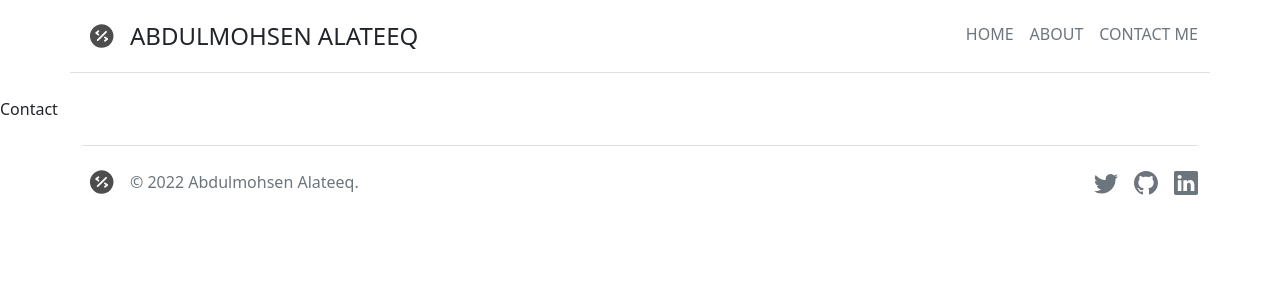
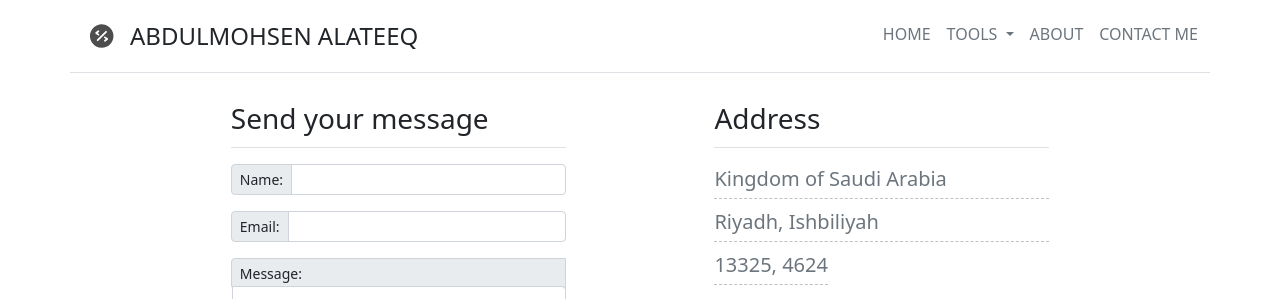
Before and after one commit to T-Python-OCT9/LAB_PERSONAL_WEBSITE, a Django app: page /contact/ in a window 1280 px wide. Shown: the top 299 px of the page. Run offline with Django 4.2, Linux system fonts and the light colour scheme; some libraries are stand-ins or nearby versions.

Commit message:
Finialize the contact view with google maps api.

```diff
--- a/MyWebSite/website/static/styles/css/styles.css
+++ b/MyWebSite/website/static/styles/css/styles.css
@@ -11,7 +11,7 @@
 }
 .video_caption {
   text-align: left;
-    top:0;
+  top: 0;
 }
 header {
   line-height: 36px;
--- a/MyWebSite/website/templates/website/base.html
+++ b/MyWebSite/website/templates/website/base.html
@@ -17,15 +17,31 @@
           <svg width="40" height="40" viewBox="0 0 2050 2050" data-name="Layer 3" id="Layer_3" xmlns="http://www.w3.org/2000/svg"><defs><style>.cls-1{fill:#4d4d4d;}.cls-2{fill:#fff;}</style></defs><title/><path class="cls-1" d="M1009.1,1629.4a602.6,602.6,0,1,1,235.2-47.5A601,601,0,0,1,1009.1,1629.4Z"/><path class="cls-2" d="M803.5,1283a45.1,45.1,0,0,1-31.8-76.9L1202,775.8a45,45,0,0,1,63.6,63.7L835.3,1269.8A44.8,44.8,0,0,1,803.5,1283Z"/><path class="cls-2" d="M842.8,1000a45,45,0,0,1-26.9-8.9L699,904a45.1,45.1,0,0,1,0-72.2l116.9-87.1a45,45,0,0,1,53.8,72.2l-68.5,51,68.5,51a45,45,0,0,1-26.9,81.1Z"/><path class="cls-2" d="M1175.4,1314.2a45,45,0,0,1-26.9-81.1l68.4-51-68.4-51a45,45,0,1,1,53.7-72.2l117,87.1a45.1,45.1,0,0,1,0,72.2l-117,87.1A44.9,44.9,0,0,1,1175.4,1314.2Z"/></svg>
           <span class="ms-2 fs-4 navbar_title">Abdulmohsen Alateeq</span>
         </a>
-
+        <button class="navbar-toggler" type="button" data-toggle="collapse" data-target="#navbarSupportedContent" aria-controls="navbarSupportedContent" aria-expanded="false" aria-label="Toggle navigation">
+          <span class="navbar-toggler-icon"></span>
+        </button>
         <ul class="nav nav-pills nav-bg-dark">
           <li class="nav-item"><a href="{% url 'website:home' %}" class="ms-3 link-secondary navbar_item" aria-current="page">Home</a></li>
+          <li class="nav-item dropdown">
+            <a class="ms-3 link-secondary navbar_item dropdown-toggle" href="#" id="navbarDropdown" role="button" data-toggle="dropdown" aria-haspopup="true" aria-expanded="false">
+              Tools
+            </a>
+            <div class="dropdown-menu" aria-labelledby="navbarDropdown">
+              <a class="dropdown-item" href="#">Action</a>
+              <a class="dropdown-item" href="#">Another action</a>
+              <div class="dropdown-divider"></div>
+              <a class="dropdown-item" href="#">Something else here</a>
+            </div>
+          </li>
+
           <li class="nav-item"><a href="{% url 'website:about' %}" class="ms-3 link-secondary navbar_item">About</a></li>
           <li class="nav-item"><a href="{% url 'website:contact' %}" class="ms-3 link-secondary navbar_item">Contact me</a></li>
         </ul>
       </header>
-    {% block content %}
-    {% endblock %}
+      <div class="container">
+        {% block content %}
+        {% endblock %}
+      </div>
     <div class="container">
         <footer class="d-flex flex-wrap justify-content-between align-items-center py-3 mt-4 mb-2 border-top">
           <div class="col-md-4 d-flex align-items-center">
--- a/MyWebSite/website/templates/website/contact.html
+++ b/MyWebSite/website/templates/website/contact.html
@@ -2,5 +2,53 @@
 {% load static %}
 {% block title %}Abdulmohsen Alateeq- Contact{% endblock %}
 {% block content %}
-    Contact
+<div class="d-flex justify-content-evenly">
+<div style="width: 30%;">
+    <div class="fs-3 mb-3 border-bottom pb-2">Send your message</div>
+    <form class="">
+    <div class="input-group input-group-sm mb-3">
+        <span class="input-group-text" id="inputGroup-sizing-sm">Name: </span>
+        <input type="text" class="form-control" aria-label="Sizing example input" aria-describedby="inputGroup-sizing-sm">
+    </div>
+    <div class="input-group input-group-sm mb-3">
+        <span class="input-group-text" id="inputGroup-sizing-sm">Email: </span>
+        <input type="text" class="form-control" aria-label="Sizing example input" aria-describedby="inputGroup-sizing-sm">
+    </div>
+    <div class="input-group input-group-sm">
+        <span class="input-group-text w-100" id="inputGroup-sizing-sm">Message: </span>
+        <input type="text" class="form-control w-100" style="height: 250px; margin-top: -3px; margin-left: 1px;" aria-label="Sizing example input" aria-describedby="inputGroup-sizing-sm">
+    </div>
+    <div class="input-group input-group-sm mb-3">
+        <button class="btn btn-outline-secondary w-100" type="button"  style="margin-top: -1px; margin-left: 1px;" id="inputGroupFileAddon04">Send Message</button>
+    </div>
+    </form>
+</div>
+<div style="width: 30%;">
+    <div class="fs-3 mb-3 border-bottom pb-2">Address</div>
+    <div class="fs-5 mb-2 pb-1 text-secondary" style="border-bottom: 1px dashed silver;">Kingdom of Saudi Arabia</div>
+    <div class="fs-5 mb-2 pb-1 text-secondary" style="border-bottom: 1px dashed silver;">Riyadh, Ishbiliyah</div>
+    <div class="d-inline-flex fs-5 mb-3 pb-1 text-secondary" style="border-bottom: 1px dashed silver;">13325, 4624</div>
+    <div class="border rounded-3 w-100" style="height: 55%;" id="map"></div>
+</div>
+</div>
+<script>
+    // Initialize and add the map
+function initMap() {
+  // The location of Uluru
+  const uluru = { lat: 24.793370628248915, lng: 46.79215455046611 };
+  // The map, centered at Uluru
+  const map = new google.maps.Map(document.getElementById("map"), {
+    zoom: 15,
+    center: uluru,
+  });
+  // The marker, positioned at Uluru
+  const marker = new google.maps.Marker({
+    position: uluru,
+    map: map,
+  });
+}
+
+window.initMap = initMap;
+</script>
+<script src="https://maps.googleapis.com/maps/api/js?key=AIzaSyAPoMDkxoYYG0QoLei3zi4clSbU4dFkNNQ&callback=initMap&v=weekly" defer></script>
 {% endblock %}
--- a/MyWebSite/website/templates/website/home.html
+++ b/MyWebSite/website/templates/website/home.html
@@ -5,7 +5,7 @@
     <div id="carouselExampleCaptions" class="carousel slide" data-bs-ride="false">
         <div class="carousel-inner">
           <div class="carousel-item active">
-            <video class="container w-100 rounded-5 mx-auto d-block video_item" autoplay muted loop>
+            <video class="w-100 rounded-5 mx-auto d-block video_item" autoplay muted loop>
                 <source src="{% static 'videos/landing.mp4' %}" type="video/mp4">
                 Your browser does not support the video tag.
             </video>
```
Lines whose indentation alone changed are shown as unchanged.
